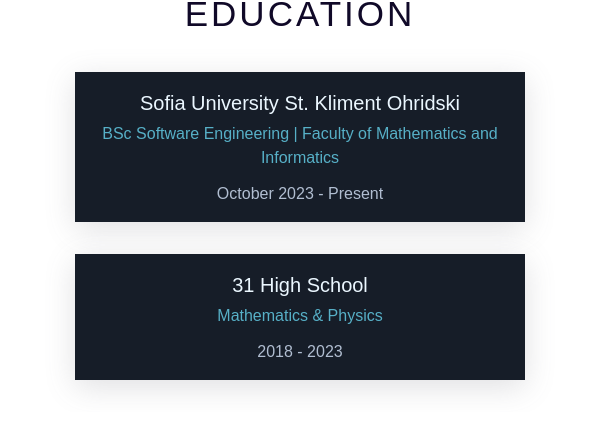
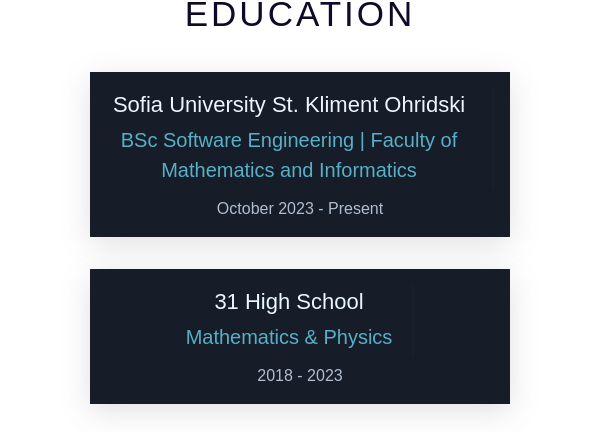
Before and after one commit to Deirror/aangelov-portfolio, a Next.js app: page / in a window 600 px wide. Shown: the part 635-1068 px from the top of the page. Before the commit the page ends 1047 px from the top, so only its background shows below. Built offline with nearby package versions, Linux system fonts and the light colour scheme.

Commit message:
change grid to flex

```diff
--- a/styles/Education.module.scss
+++ b/styles/Education.module.scss
@@ -24,24 +24,28 @@
 
         .educationCard {
             width: 70vw;
-            display: grid;
-            grid-template-columns: 70% 30%;
+            display: flex; /* Use flex instead of grid */
+            justify-content: space-between; /* Space between items */
             align-items: center;
             padding: 2vh;
             margin: 4vh auto 0 auto;
             background-color: #161D28;
             box-shadow: rgba(100, 100, 111, 0.2) 0px 7px 29px 0px;
+
             &:hover {
                 transform: perspective(1000px) scale3d(1.05, 1.05, 1.05);
                 transition: transform 500ms;
             }
+
             &:not(:hover) {
                 transform: perspective(1000px);
                 transition: transform 500ms;
             }
 
             .info {
+                flex: 1; /* Takes most of the space */
                 border-right: 2px solid #191f2b;
+                padding-right: 20px; /* Spacing between text and period */
 
                 .institutionTitle {
                     font-size: 22px;
@@ -55,10 +59,12 @@
             }
 
             .period {
-                justify-self: center;
+                flex-shrink: 0; /* Prevents shrinking */
+                text-align: right;
                 color: #b1bed1;
             }
         }
+
     }
 }
 
@@ -75,29 +81,23 @@
         }
 
         .education {
-            .educationCard {
-                width: 75vw;
-                display: grid;
-                grid-template-columns: 100%;
+            @media screen and (max-width: 600px) {
+                .educationCard {
+                    flex-direction: column; /* Stack items on smaller screens */
+                    text-align: center;
+                }
 
                 .info {
                     border: none;
-
-                    .institutionTitle {
-                        text-align: center;
-                        font-size: 18px;
-                    }
-
-                    .materialTitle {
-                        text-align: center;
-                        font-size: 15px;
-                    }
+                    padding-right: 0;
                 }
 
                 .period {
-                    margin: 1vh auto 0;
+                    margin-top: 1vh;
+                    text-align: center;
                 }
             }
+
         }
     }
 }
@@ -110,29 +110,23 @@
         }
 
         .education {
-            .educationCard {
-                width: 75vw;
-                display: grid;
-                grid-template-columns: 100%;
+            @media screen and (max-width: 600px) {
+                .educationCard {
+                    flex-direction: column; /* Stack items on smaller screens */
+                    text-align: center;
+                }
 
                 .info {
                     border: none;
-
-                    .institutionTitle {
-                        text-align: center;
-                        font-size: 20px;
-                    }
-
-                    .materialTitle {
-                        text-align: center;
-                        font-size: 16px;
-                    }
+                    padding-right: 0;
                 }
 
                 .period {
-                    margin: 1vh auto 0 auto;
+                    margin-top: 1vh;
+                    text-align: center;
                 }
             }
+
         }
     }
 }
```
